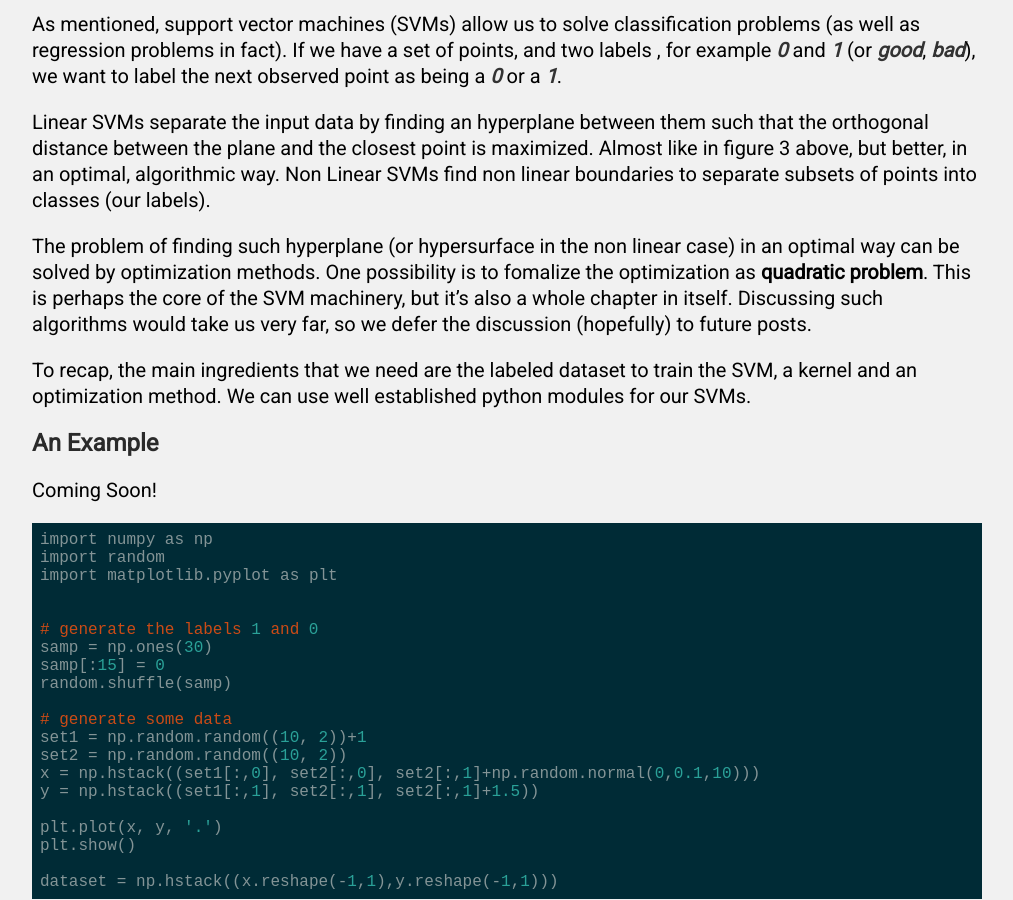
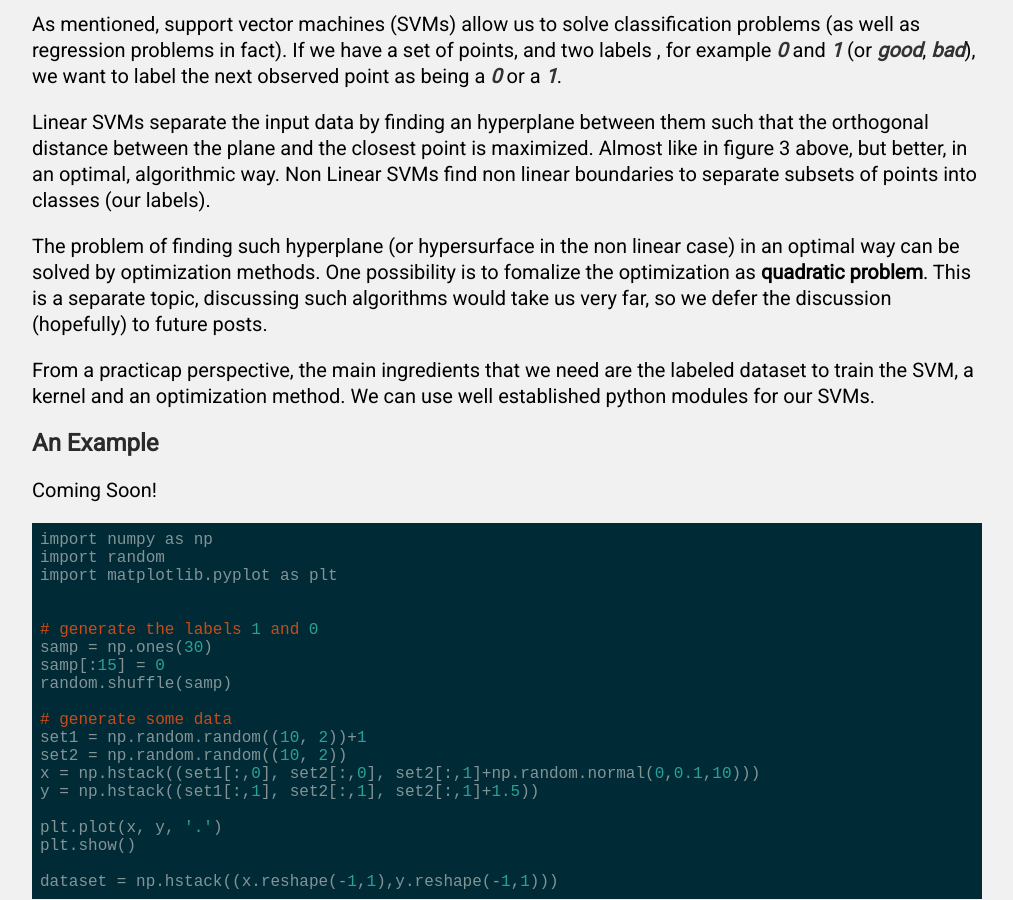
Before and after one commit to FullSimplify/FullSimplify.github.io, a Jekyll site: the page built from _posts/2000-01-02-Support-Vector-Machines,-a-Gentle-Introduction.md, in a window 1280 px wide and 900 px high, scrolled down 7075 px. Shown: the whole window, without its empty margins (133-1146 px from the left). Built offline with Jekyll 4.4.1, drawn with Linux system fonts in a browser that asks for light colours; formulas are drawn with MathJax 3.

Commit message:
Update 2000-01-02-Support-Vector-Machines,-a-Gentle-Introduction.md

```diff
--- a/_posts/2000-01-02-Support-Vector-Machines,-a-Gentle-Introduction.md
+++ b/_posts/2000-01-02-Support-Vector-Machines,-a-Gentle-Introduction.md
@@ -213,9 +213,9 @@ As mentioned, support vector machines (SVMs) allow us to solve classification pr
 
 Linear SVMs separate the input data by finding an hyperplane between them such that the orthogonal distance between the plane and the closest point is maximized. Almost like in figure 3 above, but better, in an optimal, algorithmic way. Non Linear SVMs find non linear boundaries to separate subsets of points into classes (our labels).
 
-The problem of finding such hyperplane (or hypersurface in the non linear case) in an optimal way can be solved by optimization methods. One possibility is to fomalize the optimization as <a target='_blank' href='https://en.wikipedia.org/wiki/Quadratic_programming'>quadratic problem</a>. This is perhaps the core of the SVM machinery, but it's also a whole chapter in itself. Discussing such algorithms would take us very far, so we defer the discussion (hopefully) to future posts.
+The problem of finding such hyperplane (or hypersurface in the non linear case) in an optimal way can be solved by optimization methods. One possibility is to fomalize the optimization as <a target='_blank' href='https://en.wikipedia.org/wiki/Quadratic_programming'>quadratic problem</a>. This is a separate topic, discussing such algorithms would take us very far, so we defer the discussion (hopefully) to future posts.
 
-To recap, the main ingredients that we need are the labeled dataset to train the SVM, a kernel and an optimization method. We can use well established python modules for our SVMs.
+From a practicap perspective, the main ingredients that we need are the labeled dataset to train the SVM, a kernel and an optimization method. We can use well established python modules for our SVMs.
 
 ## An Example
 
```
